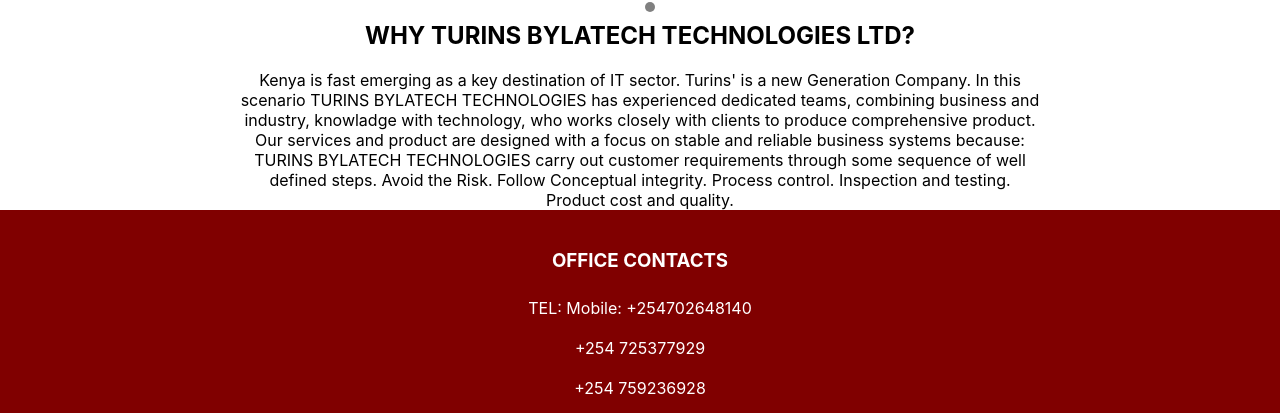
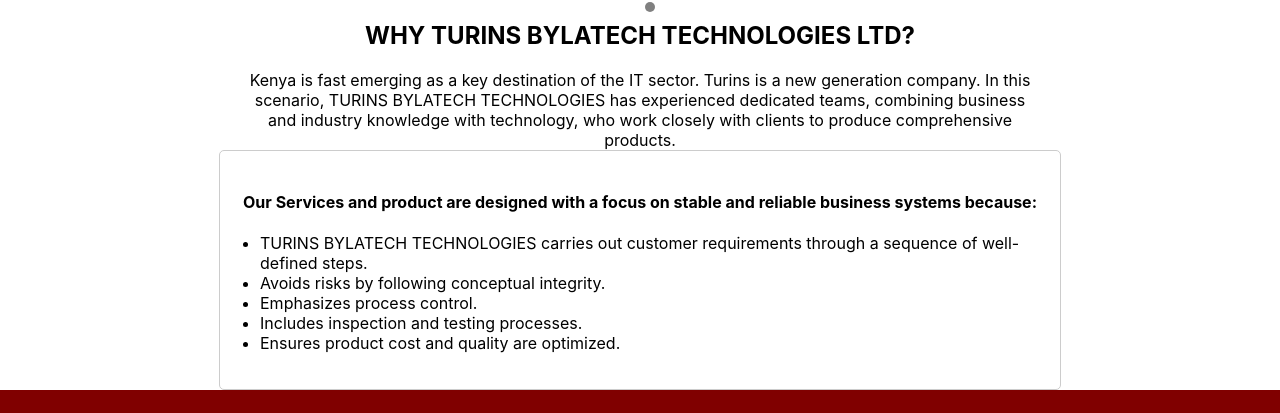
Before and after one commit to gorety86/turins, a React (Create React App) app: page / in a window 1280 px wide. Shown: the part 539-952 px from the top of the page. Built offline with nearby package versions, Linux system fonts and the light colour scheme.

Commit message:
home changes

```diff
--- a/src/Layout/Footer.jsx
+++ b/src/Layout/Footer.jsx
@@ -3,7 +3,7 @@
 
 const Footer = () => {
   return (
-    <div className="footer-container">
+    <div className="footer-container" >
       <div className="footer-section">
         <h3>OFFICE CONTACTS</h3>
         <p>TEL: Mobile: +254702648140<br />
--- a/src/Pages/Home.jsx
+++ b/src/Pages/Home.jsx
@@ -1,3 +1,74 @@
+// import React from 'react';
+// import Slider from 'react-slick';
+// import 'slick-carousel/slick/slick.css';
+// import 'slick-carousel/slick/slick-theme.css';
+
+// export default function LandingPage() {
+//   const settings = {
+//     dots: true,
+//     infinite: true,
+//     speed: 500,
+//     slidesToShow: 1,
+//     slidesToScroll: 1,
+//     autoplay: true,
+//     autoplaySpeed: 5000,
+//     customPaging: function (i) {
+//       return (
+//         <div
+//           style={{
+//             width: '10px',
+//             height: '10px',
+//             borderRadius: '50%',
+//             background: i === 0 ? 'white' : 'gray',
+//           }}
+//         />
+//       );
+//     },
+//     dotsClass: 'slick-dots',
+//     className: 'slider',
+//   };
+
+//   return (
+//     <div>
+//       <div className="slider-container">
+//         <Slider {...settings}>
+//           <div>
+//             <img
+//               src="https://static.wixstatic.com/media/82fcd3_1dcc53b4e88842c7816a8251e1102530~mv2_d_4896_3264_s_4_2.jpg/v1/fill/w_1905,h_652,al_c,q_85,usm_0.66_1.00_0.01,enc_auto/82fcd3_1dcc53b4e88842c7816a8251e1102530~mv2_d_4896_3264_s_4_2.jpg"
+//               alt="Slide 2"
+//               style={{ width: '100%', maxHeight: '450px', objectFit: 'cover' }}
+//             />
+//           </div>
+//           <div>
+//             <img
+//               src="https://static.wixstatic.com/media/4a7193_3d46254f0abd4093a0a93f8d6567d090~mv2.jpg/v1/fill/w_1251,h_678,al_c,q_85,usm_0.66_1.00_0.01,enc_auto/Enrogue%20Interior_CGI%20%20(3b).jpg"
+//               alt="Slide 3"
+//               style={{ width: '100%', maxHeight: '450px', objectFit: 'cover' }}
+//             />
+//           </div>
+//         </Slider>
+//       </div>
+
+//       <div className='content-container'>
+
+//         <h2 style={{ textAlign: 'center' }}>WHY TURINS BYLATECH TECHNOLOGIES LTD?</h2>
+//         <p style={{ textAlign: 'center', maxWidth: '800px', margin: '0 auto' }}>
+//           Kenya is fast emerging as a key destination of IT sector. Turins' is a new Generation Company. In this scenario TURINS BYLATECH TECHNOLOGIES has experienced dedicated teams, combining business and industry, knowladge with technology, who works closely with clients to produce comprehensive product.
+//         </p>
+
+//         <p2 style={{ textAlign: 'center', maxWidth: '800px', margin: '0 auto' }}>
+//           Our services and product are designed with a focus on stable and reliable business systems because:
+//               TURINS BYLATECH TECHNOLOGIES carry out customer requirements through some sequence of well  defined steps.
+//               Avoid the Risk.
+//               Follow Conceptual integrity.
+//               Process control.
+//               Inspection and testing.
+//               Product cost and quality.
+//         </p2>
+//       </div>
+//     </div>
+//   );
+// }
 import React from 'react';
 import Slider from 'react-slick';
 import 'slick-carousel/slick/slick.css';
@@ -50,21 +121,24 @@
       </div>
 
       <div className='content-container'>
-        {/* <h4 style={{ textAlign: 'center', fontFamily: 'Times New Roman' }}>WHY</h4> */}
+
         <h2 style={{ textAlign: 'center' }}>WHY TURINS BYLATECH TECHNOLOGIES LTD?</h2>
         <p style={{ textAlign: 'center', maxWidth: '800px', margin: '0 auto' }}>
-          Kenya is fast emerging as a key destination of IT sector. Turins' is a new Generation Company. In this scenario TURINS BYLATECH TECHNOLOGIES has experienced dedicated teams, combining business and industry, knowladge with technology, who works closely with clients to produce comprehensive product.
+          Kenya is fast emerging as a key destination of the IT sector. Turins is a new generation company. In this scenario, TURINS BYLATECH TECHNOLOGIES has experienced dedicated teams, combining business and industry knowledge with technology, who work closely with clients to produce comprehensive products.
         </p>
 
-        <p style={{ textAlign: 'center', maxWidth: '800px', margin: '0 auto' }}>
-          Our services and product are designed with a focus on stable and reliable business systems because:
-              TURINS BYLATECH TECHNOLOGIES carry out customer requirements through some sequence of well  defined steps.
-              Avoid the Risk.
-              Follow Conceptual integrity.
-              Process control.
-              Inspection and testing.
-              Product cost and quality.
-        </p>
+        <div style={{ maxWidth: '800px', margin: '0 auto', padding: '20px', border: '1px solid #ccc', borderRadius: '5px' }}>
+          <h4 style={{ textAlign: 'center' }}>
+            Our Services and product are designed with a focus on stable and reliable business systems because:
+            </h4>
+              <ul style={{ listStyleType: 'disc', paddingLeft: '20px' }}>
+                <li>TURINS BYLATECH TECHNOLOGIES carries out customer requirements through a sequence of well-defined steps.</li>
+                <li>Avoids risks by following conceptual integrity.</li>
+                <li>Emphasizes process control.</li>
+                <li>Includes inspection and testing processes.</li>
+                <li>Ensures product cost and quality are optimized.</li>
+              </ul>
+        </div>
       </div>
     </div>
   );
```
